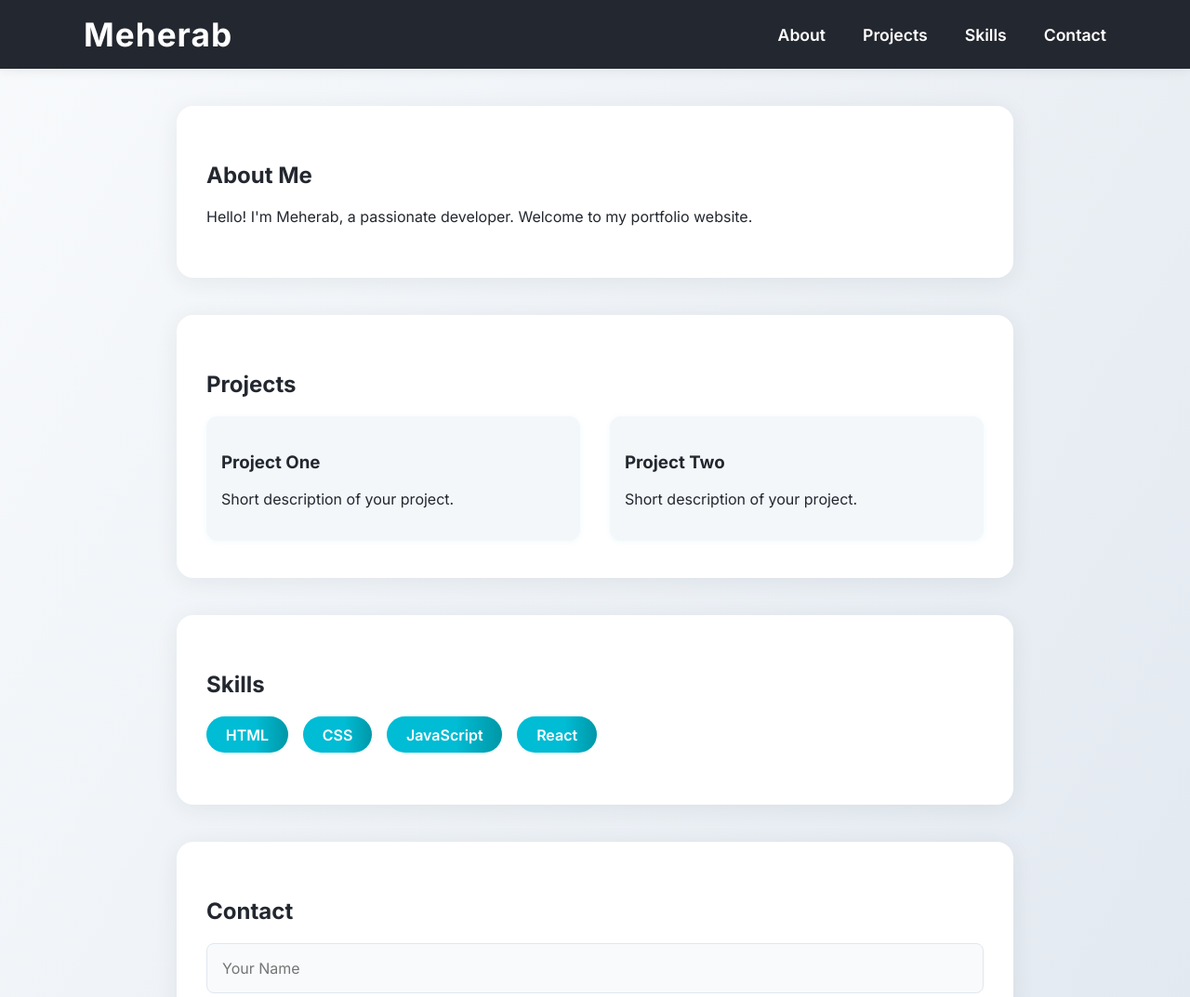
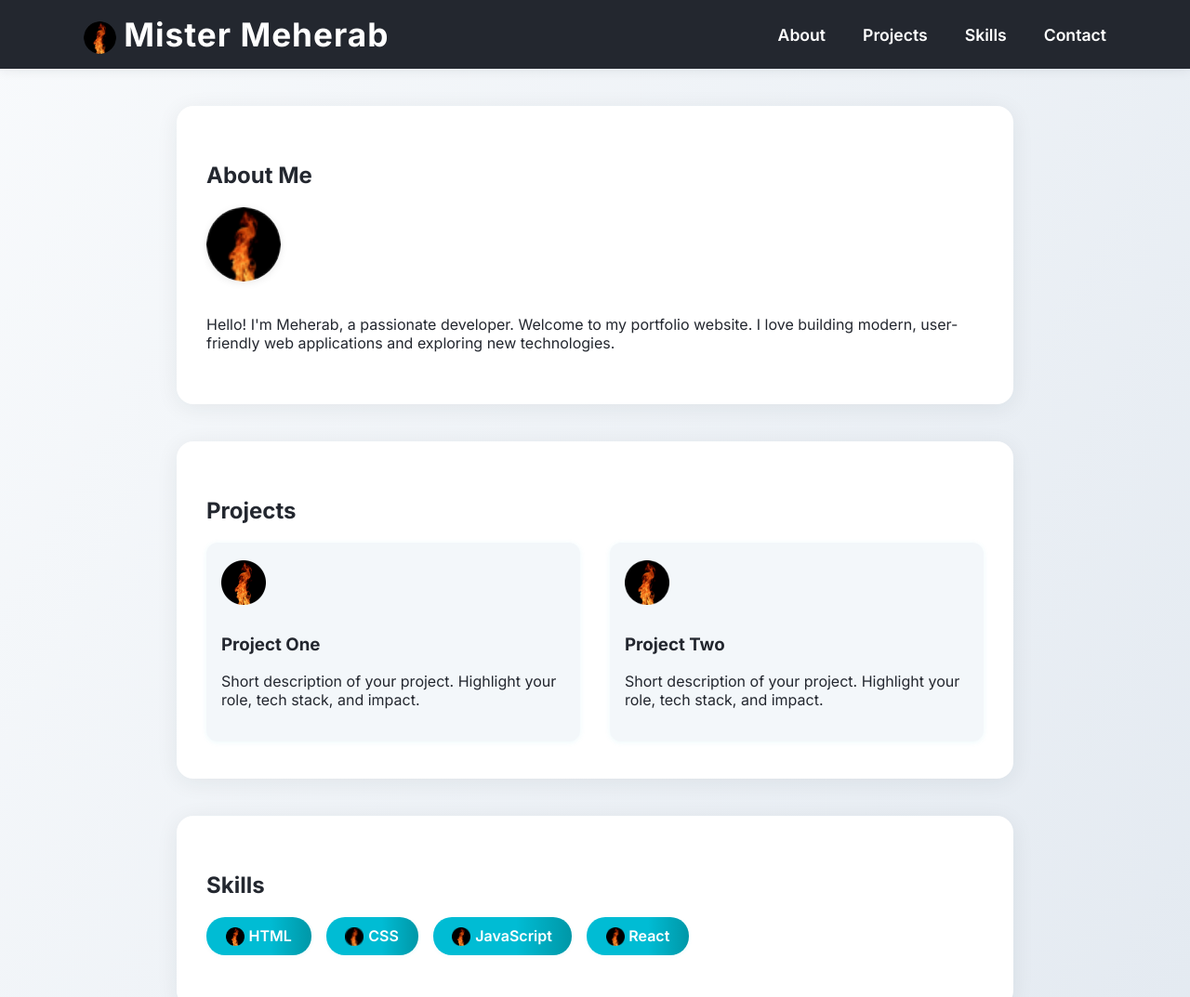
Before and after one commit to MisterMeherab/mistermeherab.com, a plain HTML site: page index.html in a window 1280 px wide. Shown: the top 1073 px of the page at 93% size. Drawn offline with Linux system fonts and the light colour scheme.

Commit message:
index.html updated

```diff
--- a/index.html
+++ b/index.html
@@ -3,16 +3,23 @@
 <head>
     <meta charset="UTF-8">
     <meta name="viewport" content="width=device-width, initial-scale=1.0">
-    <title>Meherab's Portfolio</title>
+    <title>Mister Meherab</title>
     <link rel="preconnect" href="https://fonts.googleapis.com">
     <link rel="preconnect" href="https://fonts.gstatic.com" crossorigin>
     <link href="https://fonts.googleapis.com/css2?family=Inter:wght@400;600;700&display=swap" rel="stylesheet">
     <link rel="stylesheet" href="assets/css/style.css">
+    <link rel="apple-touch-icon" sizes="180x180" href="assets/img/apple-touch-icon.png">
+    <link rel="icon" type="image/png" sizes="32x32" href="assets/img/favicon-32x32.png">
+    <link rel="icon" type="image/png" sizes="16x16" href="assets/img/favicon-16x16.png">
+    <link rel="manifest" href="assets/img/site.webmanifest">
+    <link rel="icon" type="image/x-icon" href="assets/img/favicon.ico">
+    <link rel="icon" type="image/png" sizes="192x192" href="assets/img/android-chrome-192x192.png">
+    <link rel="icon" type="image/png" sizes="512x512" href="assets/img/android-chrome-512x512.png">
 </head>
 <body>
     <header>
         <nav>
-            <h1>Meherab</h1>
+            <h1><img src="assets/img/favicon.ico" alt="Logo" style="height:2.2rem;vertical-align:middle;border-radius:50%;margin-right:0.5rem;">Mister Meherab</h1>
             <ul>
                 <li><a href="#about">About</a></li>
                 <li><a href="#projects">Projects</a></li>
@@ -24,28 +31,31 @@
     <main>
         <section id="about" class="card fade-in">
             <h2>About Me</h2>
-            <p>Hello! I'm Meherab, a passionate developer. Welcome to my portfolio website.</p>
+            <img src="assets/img/favicon.ico" alt="Meherab Icon" style="height:80px;width:80px;border-radius:50%;margin-bottom:1rem;box-shadow:0 2px 8px rgba(0,0,0,0.08);">
+            <p>Hello! I'm Meherab, a passionate developer. Welcome to my portfolio website. I love building modern, user-friendly web applications and exploring new technologies.</p>
         </section>
         <section id="projects" class="card fade-in">
             <h2>Projects</h2>
             <div class="project-list">
                 <div class="project">
+                    <img src="assets/img/android-chrome-192x192.png" alt="Project One" style="height:48px;width:48px;border-radius:12px;margin-bottom:0.5rem;">
                     <h3>Project One</h3>
-                    <p>Short description of your project.</p>
+                    <p>Short description of your project. Highlight your role, tech stack, and impact.</p>
                 </div>
                 <div class="project">
+                    <img src="assets/img/android-chrome-512x512.png" alt="Project Two" style="height:48px;width:48px;border-radius:12px;margin-bottom:0.5rem;">
                     <h3>Project Two</h3>
-                    <p>Short description of your project.</p>
+                    <p>Short description of your project. Highlight your role, tech stack, and impact.</p>
                 </div>
             </div>
         </section>
         <section id="skills" class="card fade-in">
             <h2>Skills</h2>
             <ul class="skills-list">
-                <li>HTML</li>
-                <li>CSS</li>
-                <li>JavaScript</li>
-                <li>React</li>
+                <li><img src="assets/img/favicon-32x32.png" alt="HTML" style="height:20px;width:20px;vertical-align:middle;margin-right:0.3rem;">HTML</li>
+                <li><img src="assets/img/favicon-16x16.png" alt="CSS" style="height:20px;width:20px;vertical-align:middle;margin-right:0.3rem;">CSS</li>
+                <li><img src="assets/img/apple-touch-icon.png" alt="JavaScript" style="height:20px;width:20px;vertical-align:middle;margin-right:0.3rem;">JavaScript</li>
+                <li><img src="assets/img/favicon.ico" alt="React" style="height:20px;width:20px;vertical-align:middle;margin-right:0.3rem;">React</li>
             </ul>
         </section>
         <section id="contact" class="card fade-in">
```
